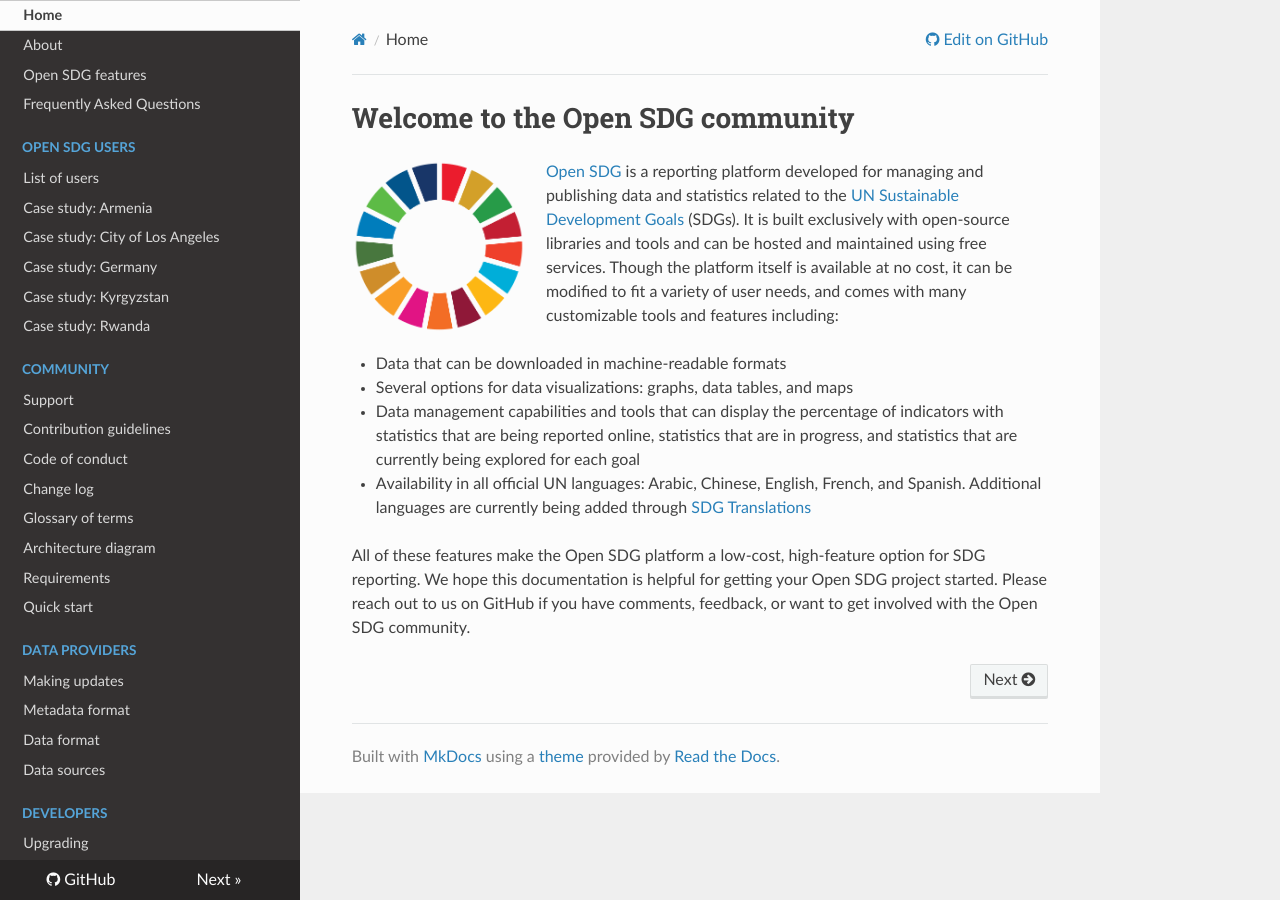
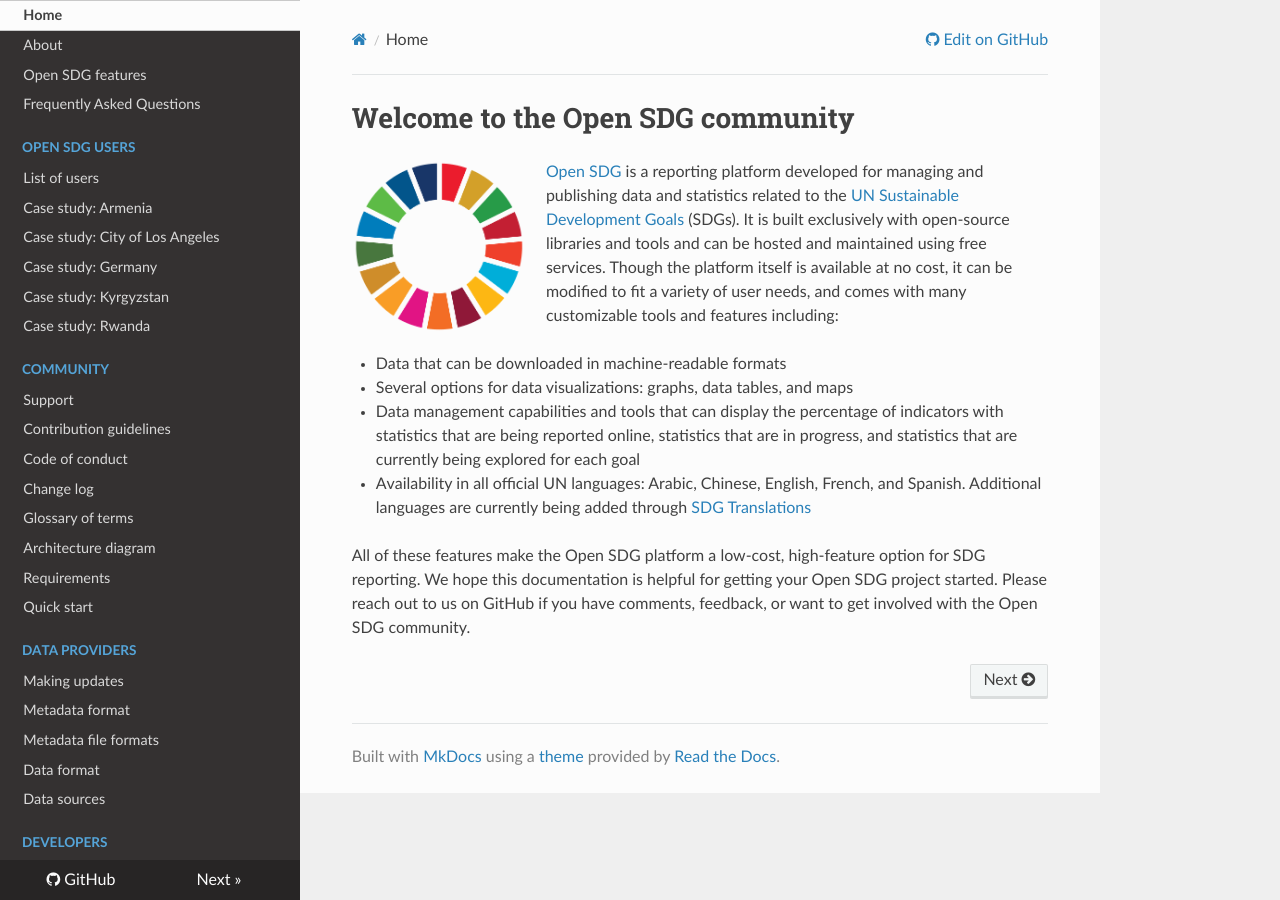
Before and after one commit to open-sdg/open-sdg, an MkDocs documentation site: the page built from docs/index.md, in a window 1280 px wide. Built offline with MkDocs 1.6.1, drawn with Linux system fonts in a browser that asks for light colours; nearby versions of some CDN libraries; old or Windows-style settings are respelled for this version of MkDocs.

Commit message:
Add metadata-file-formats.md

```diff
--- a/mkdocs.yml
+++ b/mkdocs.yml
@@ -36,6 +36,7 @@
     - Data providers:
         - Making updates: making-updates.md
         - Metadata format: metadata-format.md
+        - Metadata file formats: metadata-file-formats.md
         - Data format: data-format.md
         - Data sources: data-sources.md
     - Developers:
```
